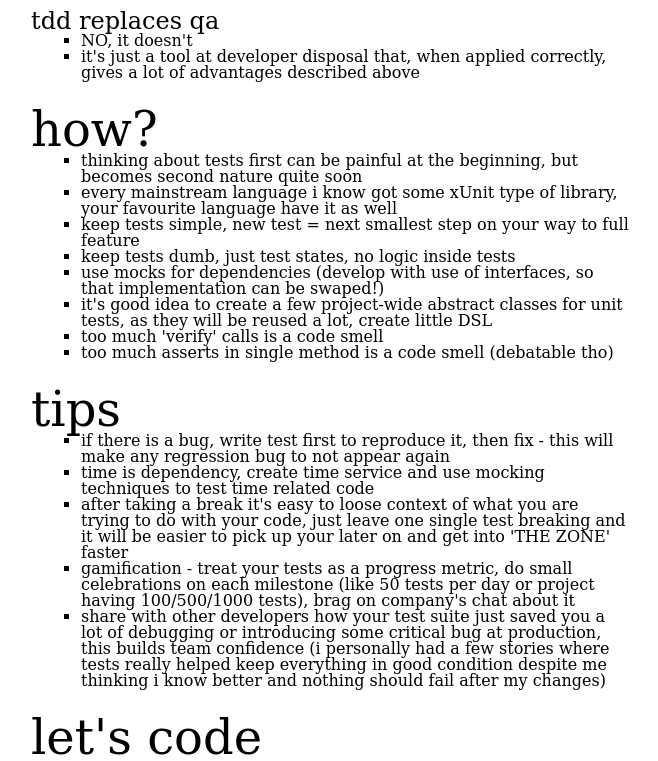
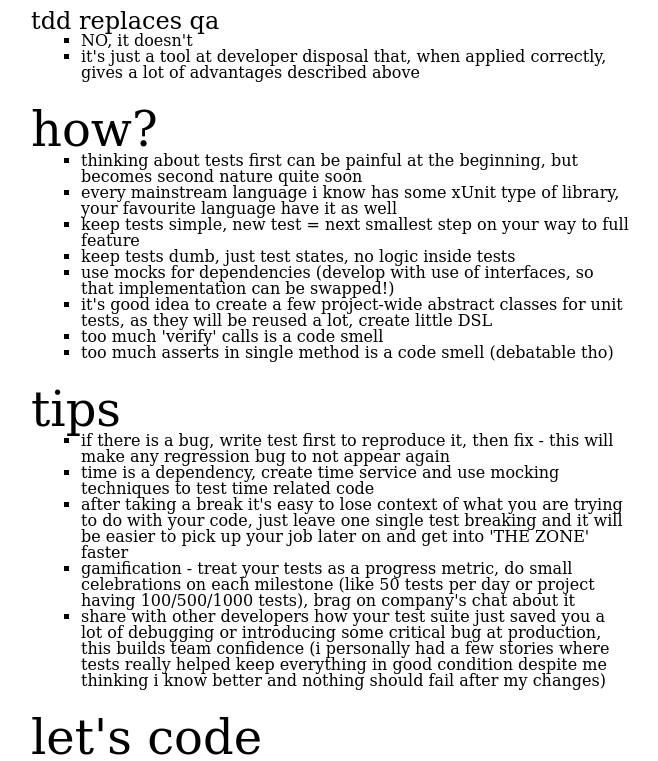
Before and after one commit to prozz/tdd-slides, a plain HTML site: page index.html in a window 1280 px wide. Shown: the part 1094-1855 px from the top of the page, without its empty margins (309-967 px from the left). Drawn offline with nearby package versions, Linux system fonts and the light colour scheme.

Commit message:
improvements

```diff
--- a/index.html
+++ b/index.html
@@ -38,7 +38,7 @@
 
   <h3 id="why-3" class="content slide"></h3>
   <ul class="list">
-    <li>no pain refactoring especially when changing implementation of some critical service</li>
+    <li>no pain refactoring, especially when changing implementation of some critical service</li>
     <li>quick feedback loop</li>
     <li>no deployments and manual clicking needed to add new features</li>
   </ul>
@@ -92,10 +92,10 @@
   <h2 id="how" class="content slide">how?</h2>
   <ul class="list">
     <li> thinking about tests first can be painful at the beginning, but becomes second nature quite soon</li>
-    <li> every mainstream language i know got some xUnit type of library, your favourite language have it as well</li>
+    <li> every mainstream language i know has some xUnit type of library, your favourite language have it as well</li>
     <li> keep tests simple, new test = next smallest step on your way to full feature</li>
     <li> keep tests dumb, just test states, no logic inside tests</li>
-    <li> use mocks for dependencies (develop with use of interfaces, so that implementation can be swaped!)</li>
+    <li> use mocks for dependencies (develop with use of interfaces, so that implementation can be swapped!)</li>
     <li> it's good idea to create a few project-wide abstract classes for unit tests, as they will be reused a lot, create little DSL</li>
     <li> too much 'verify' calls is a code smell</li>
     <li> too much asserts in single method is a code smell (debatable tho)</li>
@@ -104,8 +104,8 @@
   <h2 id="tips" class="content slide">tips</h2>
   <ul class="list">
     <li> if there is a bug, write test first to reproduce it, then fix - this will make any regression bug to not appear again</li>
-    <li> time is dependency, create time service and use mocking techniques to test time related code</li>
-    <li> after taking a break it's easy to loose context of what you are trying to do with your code, just leave one single test breaking and it will be easier to pick up your later on and get into 'THE ZONE' faster</li>
+    <li> time is a dependency, create time service and use mocking techniques to test time related code</li>
+    <li> after taking a break it's easy to lose context of what you are trying to do with your code, just leave one single test breaking and it will be easier to pick up your job later on and get into 'THE ZONE' faster</li>
     <li> gamification - treat your tests as a progress metric, do small celebrations on each milestone (like 50 tests per day or project having 100/500/1000 tests), brag on company's chat about it</li>
     <li> share with other developers how your test suite just saved you a lot of debugging or introducing some critical bug at production, this builds team confidence (i personally had a few stories where tests really helped keep everything in good condition despite me thinking i know better and nothing should fail after my changes)</li>
   </ul>
```
